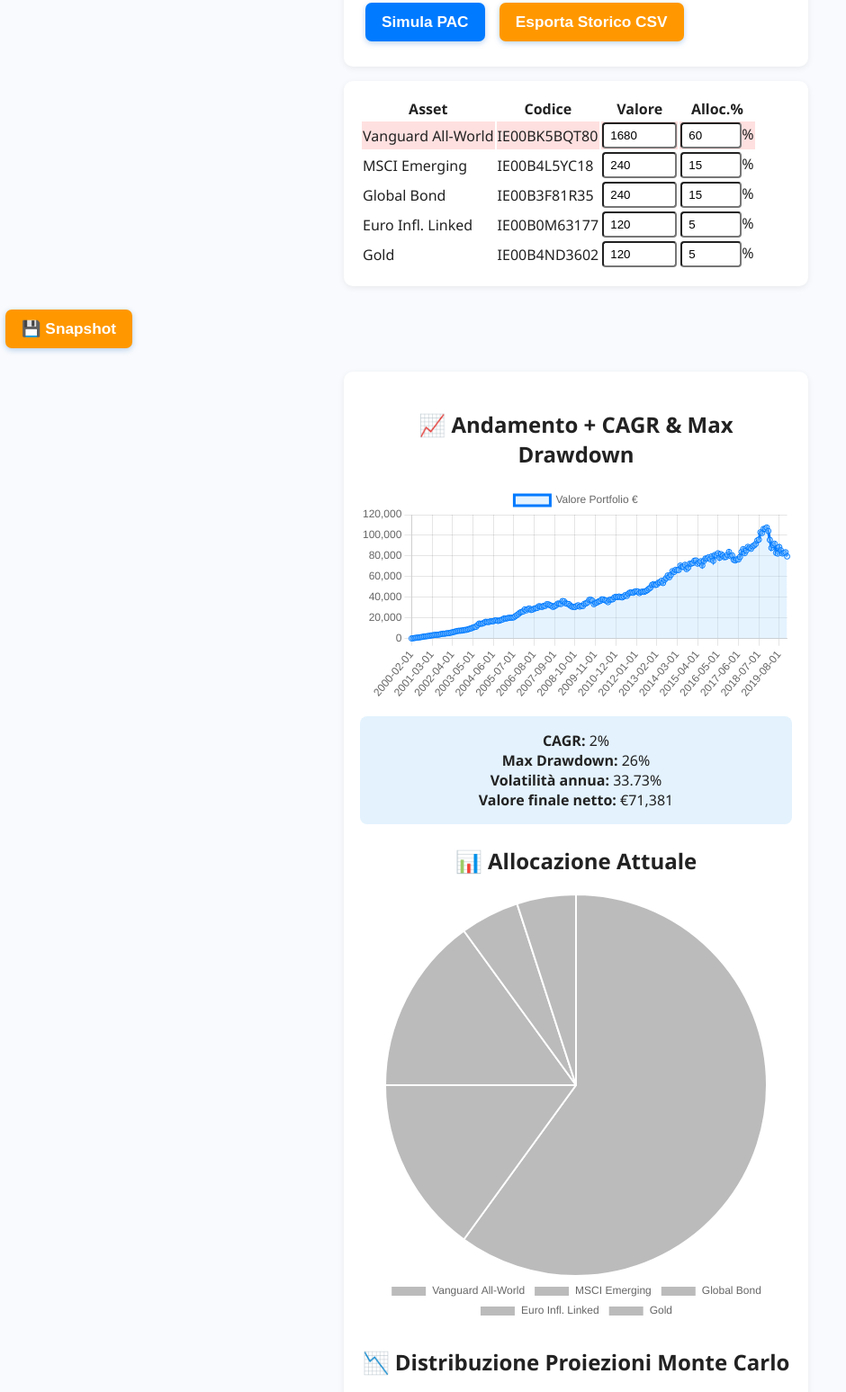
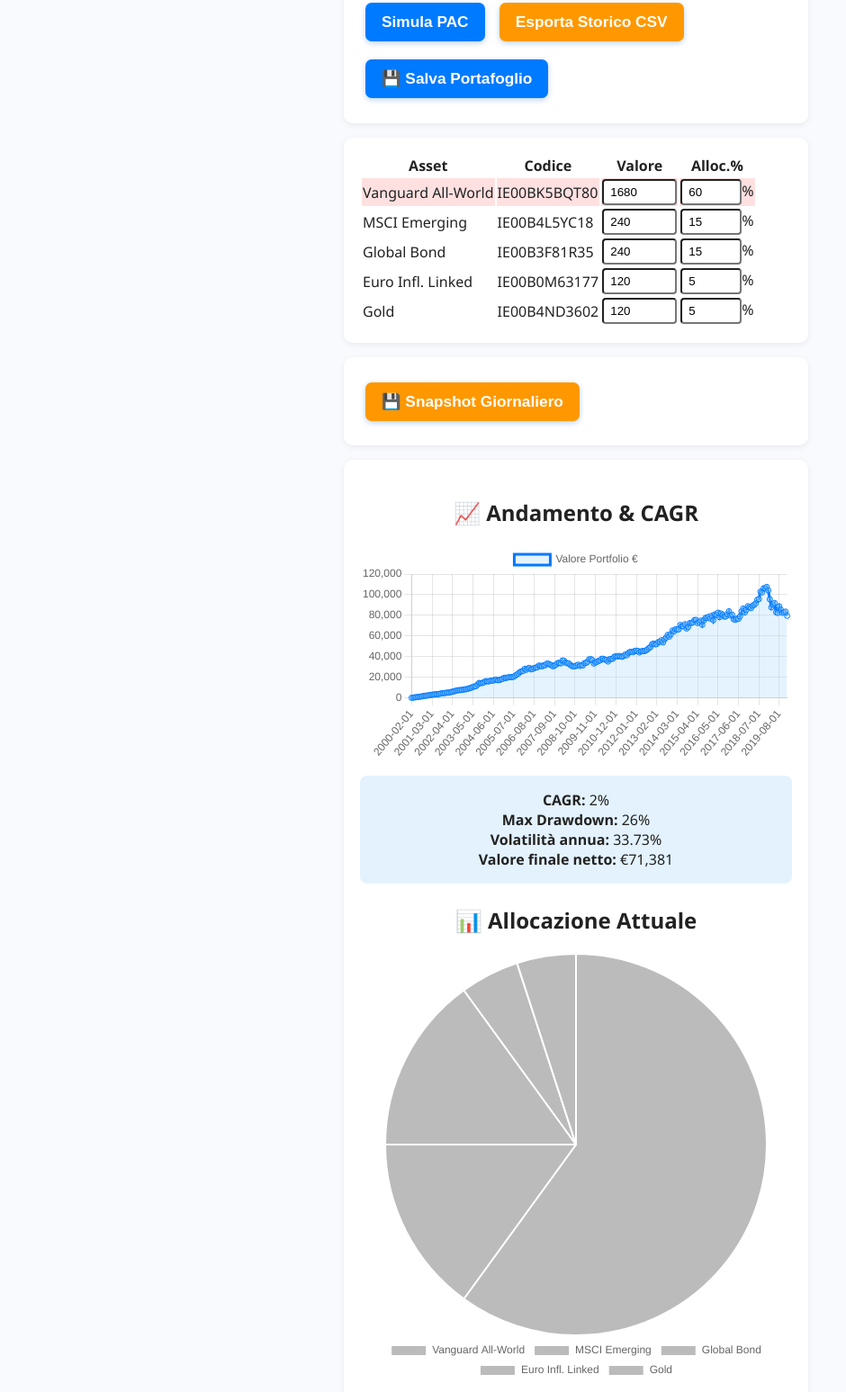
Before and after one commit to harjeet9221-prog/investment-dashboard, a plain HTML site: page index.html in a window 1280 px wide. Shown: the part 362-1909 px from the top of the page at 90% size, without its empty margins (0-940 px from the left). Drawn offline with nearby package versions, Linux system fonts and the light colour scheme.

Commit message:
Update index.html

```diff
--- a/index.html
+++ b/index.html
@@ -3,7 +3,7 @@
 <head>
   <meta charset="UTF-8"/>
   <meta name="viewport" content="width=device-width, initial-scale=1.0, user-scalable=no"/>
-  <title>Dashboard Investimenti (PRO)</title>
+  <title>Dashboard Investimenti PRO</title>
   <link rel="stylesheet" href="style.css"/>
   <link rel="manifest" href="manifest.json"/>
   <meta name="theme-color" content="#007aff">
@@ -11,7 +11,7 @@
 <body>
   <h1>📊 Dashboard Investimenti</h1>
 
-  <section class="config">
+  <section class="config floating-shadow">
     <label>Invest/mese (€) <input type="number" id="inpAmount" value="200"></label>
     <label>Durata (anni) <input type="number" id="inpYears" value="20"></label>
     <label>Rendimento (%) <input type="number" id="inpReturn" value="6"></label>
@@ -20,28 +20,38 @@
     <label>Ribilanciamento (%) <input type="number" id="inpReb" value="5"></label>
     <button onclick="simulatePAC()" class="main-btn">Simula PAC</button>
     <button onclick="exportCSV()" class="btn-sec">Esporta Storico CSV</button>
+    <button onclick="manualSave()" class="main-btn glass-action">💾 Salva Portafoglio</button>
   </section>
 
-  <section id="portfolio"></section>
-  <button onclick="saveSnapshot()" class="btn-sec">💾 Snapshot</button>
+  <section id="portfolio" class="floating-shadow"></section>
 
   <section>
-    <h2>📈 Andamento + CAGR & Max Drawdown</h2>
+    <button onclick="saveSnapshot()" class="btn-sec glass-action">💾 Snapshot Giornaliero</button>
+  </section>
+
+  <section class="cards">
+    <div class="card">
+      <h2>📈 Andamento & CAGR</h2>
       <canvas id="historyChart"></canvas>
       <div id="stats"></div>
+    </div>
+    <div class="card">
       <h2>📊 Allocazione Attuale</h2>
       <canvas id="allocationChart"></canvas>
-    <h2>📉 Distribuzione Proiezioni Monte Carlo</h2>
+    </div>
+    <div class="card">
+      <h2>📉 Monte Carlo (proiezioni future)</h2>
       <canvas id="mcChart"></canvas>
       <div id="taxSummary"></div>
       <div id="rebalanceAlert"></div>
+    </div>
   </section>
 
   <script src="https://cdn.jsdelivr.net/npm/chart.js"></script>
   <script src="app.js"></script>
   <script>
     if ("serviceWorker" in navigator) {
-      navigator.serviceWorker.register("service-worker.js").then(()=>console.log("Service Worker registrato"));
+      navigator.serviceWorker.register("service-worker.js");
     }
   </script>
 </body>
```
Lines whose indentation alone changed are shown as unchanged.
